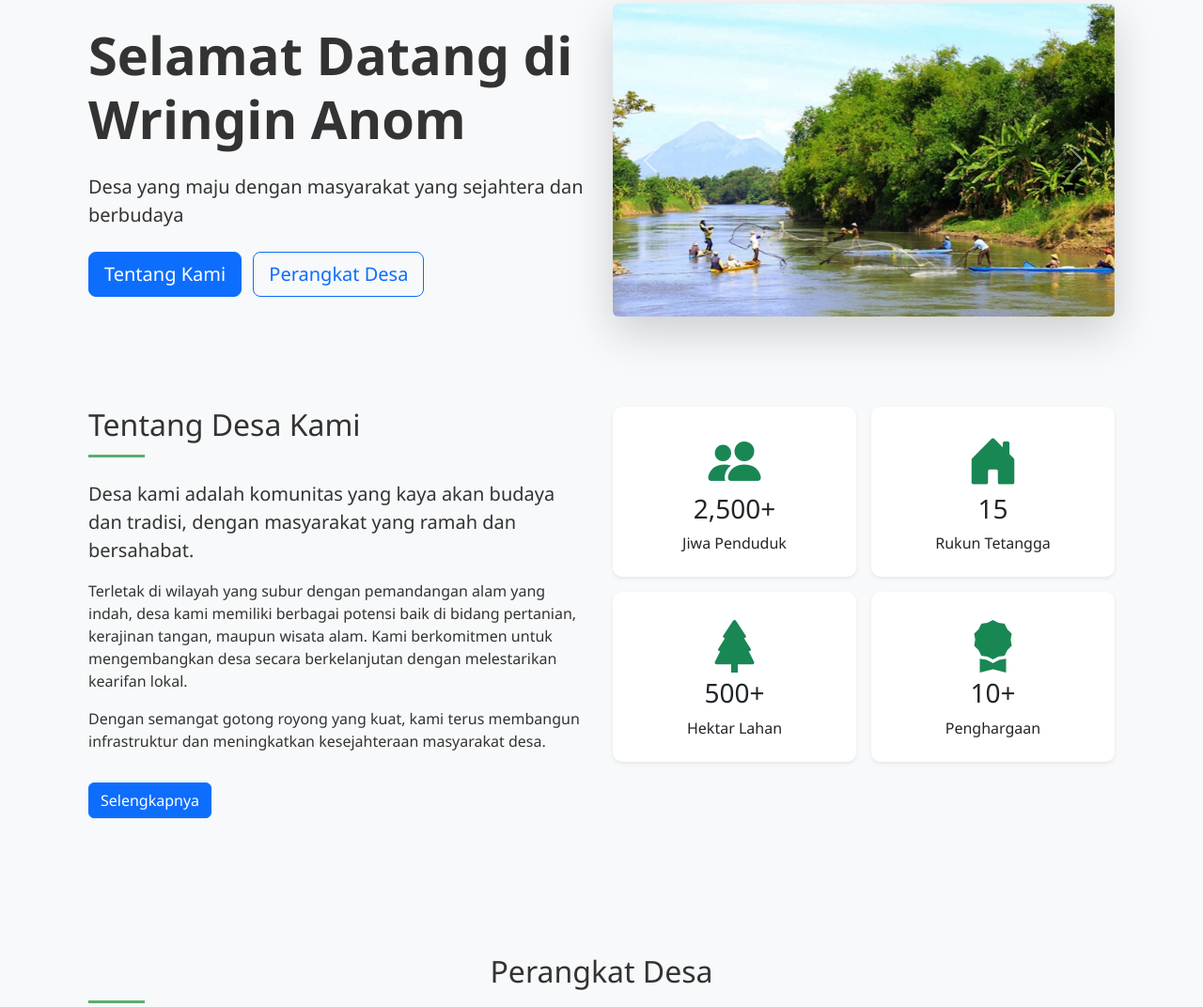
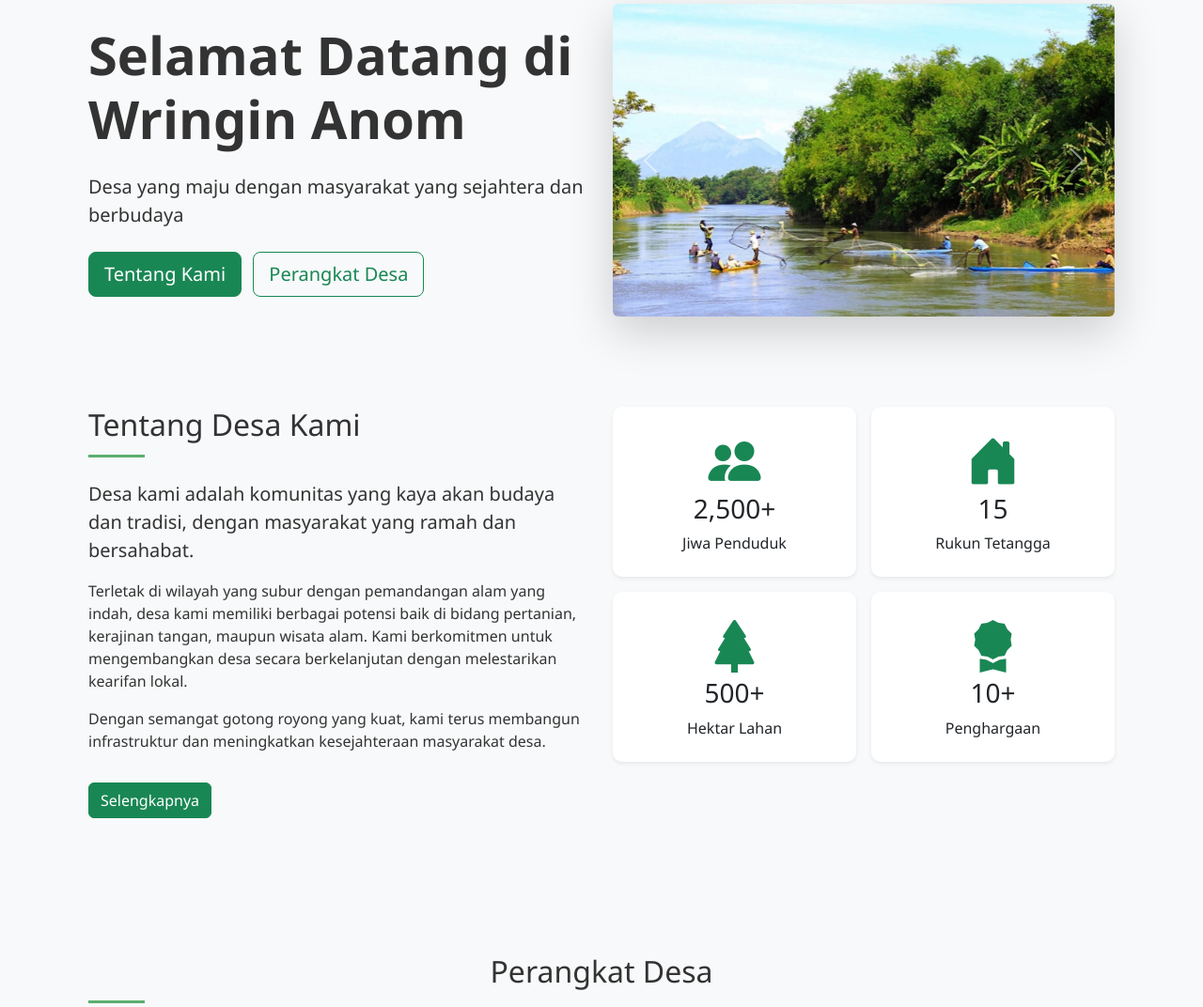
Before and after one commit to xXrhoXx/PBL_Desa, a Laravel app: page / in a window 1280 px wide. Shown: the part 100-1172 px from the top of the page at 94% size. Run offline with Laravel 12, Linux system fonts and the light colour scheme; data that the repository does not hold is empty.

Commit message:
Mengubah tema button semua menjadi hijau sesuai tema

```diff
--- a/resources/views/dokumen/formSPKV.blade.php
+++ b/resources/views/dokumen/formSPKV.blade.php
@@ -8,7 +8,7 @@
 @include('layouts.navbar')
 <div class="container mt-5">
     <div class="card shadow-sm">
-        <div class="card-header bg-primary text-white">
+        <div class="card-header bg-success text-white">
             <h4 class="mb-0">Form Data Diri - Cetak SPKV</h4>
         </div>
         <div class="card-body">
--- a/resources/views/dokumen/index.blade.php
+++ b/resources/views/dokumen/index.blade.php
@@ -14,7 +14,7 @@
         <h1 class="mb-4 fw-bold">Selamat Datang</h1>
 
         <div class="card shadow-sm">
-            <div class="card-header bg-primary text-white">
+            <div class="card-header bg-success text-white">
                 <h5 class="mb-0">Daftar Dokumen</h5>
             </div>
             <div class="card-body p-0">
--- a/resources/views/home.blade.php
+++ b/resources/views/home.blade.php
@@ -14,8 +14,8 @@
                 <div class="col-lg-6">
                     <h1 class="display-4 fw-bold mb-4">Selamat Datang di Wringin Anom</h1>
                     <p class="lead mb-4">Desa yang maju dengan masyarakat yang sejahtera dan berbudaya</p>
-                    <a href="#tentang" class="btn btn-primary btn-lg me-2">Tentang Kami</a>
-                    <a href="#perangkat" class="btn btn-outline-primary btn-lg">Perangkat Desa</a>
+                    <a href="#tentang" class="btn btn-success btn-lg me-2">Tentang Kami</a>
+                    <a href="#perangkat" class="btn btn-outline-success btn-lg">Perangkat Desa</a>
                 </div>
                 <div class="col-lg-6">
                     <!-- Carousel -->
@@ -54,7 +54,7 @@
                     <p class="lead">Desa kami adalah komunitas yang kaya akan budaya dan tradisi, dengan masyarakat yang ramah dan bersahabat.</p>
                     <p>Terletak di wilayah yang subur dengan pemandangan alam yang indah, desa kami memiliki berbagai potensi baik di bidang pertanian, kerajinan tangan, maupun wisata alam. Kami berkomitmen untuk mengembangkan desa secara berkelanjutan dengan melestarikan kearifan lokal.</p>
                     <p>Dengan semangat gotong royong yang kuat, kami terus membangun infrastruktur dan meningkatkan kesejahteraan masyarakat desa.</p>
-                    <a href="{{ route('informasi') }}" class="btn btn-primary mt-3">Selengkapnya</a>
+                    <a href="{{ route('informasi') }}" class="btn btn-success mt-3">Selengkapnya</a>
                 </div>
                 <div class="col-lg-6">
                     <div class="row g-3">
```
Also changed, not shown: resources/views/informasi.blade.php (+5 -5 lines), resources/views/produk.blade.php (line endings or trailing spaces).
